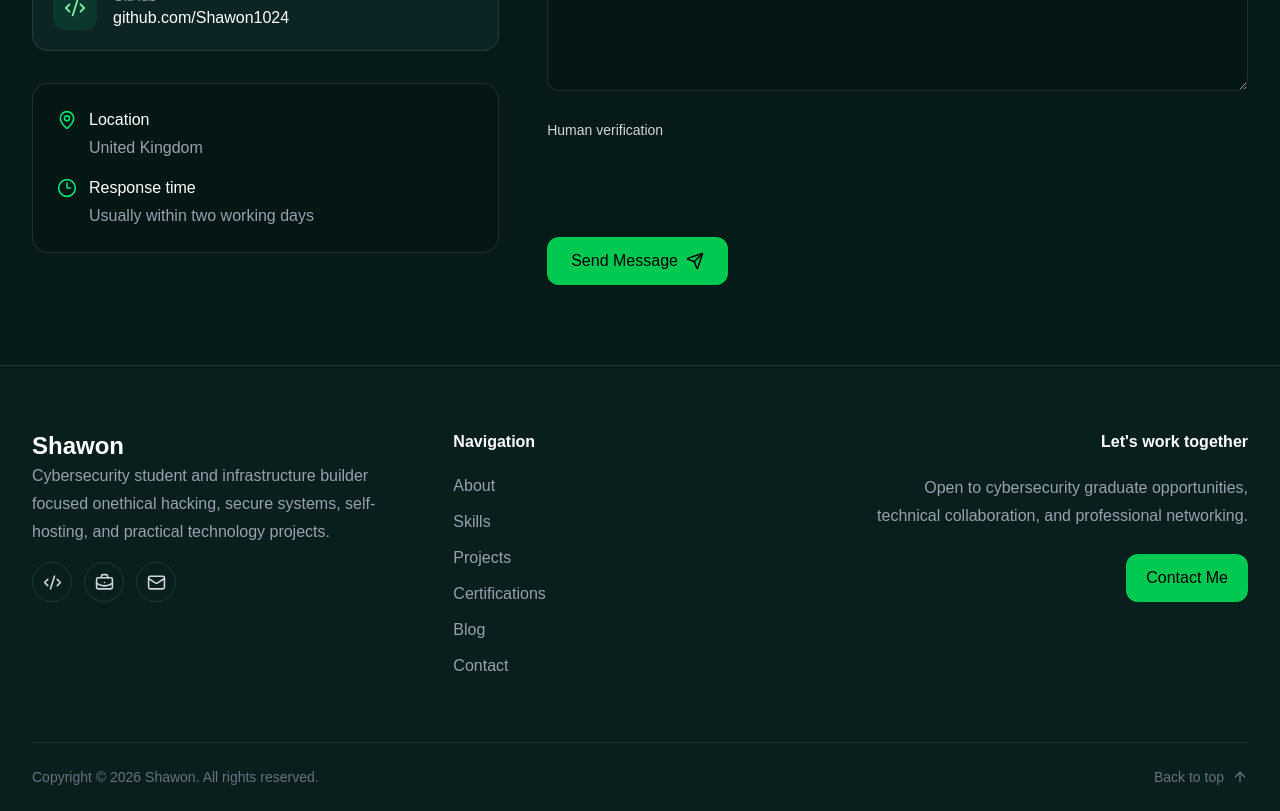
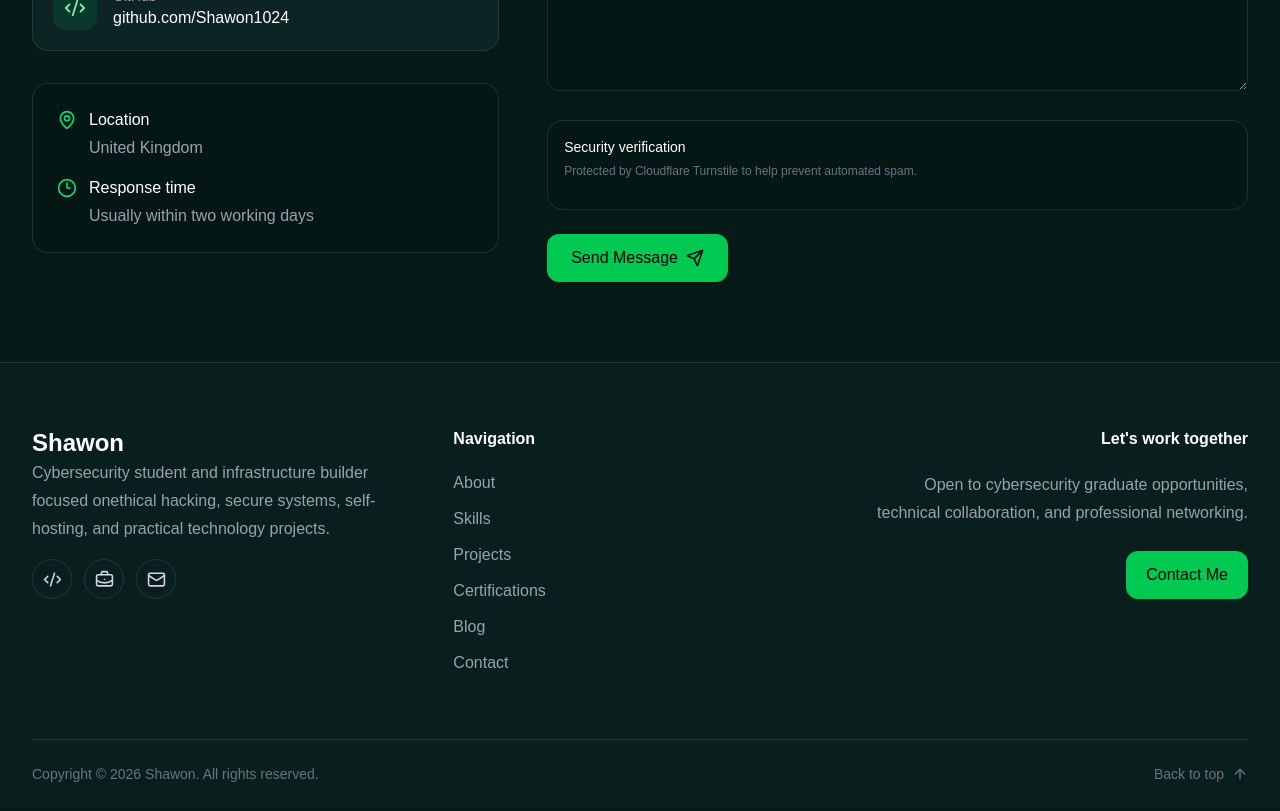
Before and after one commit to Shawon1024/meetshawon-portfolio, a Next.js app: page /contact in a window 1280 px wide. Shown: the part 1000-1811 px from the top of the page. Built offline with nearby package versions, Linux system fonts and the light colour scheme; no server answers.

Commit message:
Add Turnstile protection and clean UX to contact form

```diff
--- a/src/app/contact/ContactForm.tsx
+++ b/src/app/contact/ContactForm.tsx
@@ -526,23 +526,31 @@ export default function ContactForm() {
 
         {/* TURNSTILE */}
 
+<div className="rounded-2xl border border-white/10 bg-black/10 p-4">
+  <div className="flex flex-col gap-3">
     <div>
-          <p className="mb-2 text-sm font-medium text-gray-300">
-            Human verification
+      <p className="text-sm font-medium text-white">
+        Security verification
       </p>
+
+      <p className="mt-1 text-xs leading-5 text-gray-500">
+        Protected by Cloudflare Turnstile to help prevent automated spam.
+      </p>
+    </div>
 
     {!siteKey ? (
       <p className="rounded-xl border border-amber-400/20 bg-amber-400/10 px-4 py-3 text-sm text-amber-300">
         Human verification is not configured.
       </p>
     ) : (
+      <div className="flex justify-center overflow-hidden rounded-xl">
         <div
-              ref={
-                turnstileContainerRef
-              }
-              className="min-h-[65px] overflow-hidden rounded-xl"
+          ref={turnstileContainerRef}
+          className="w-full max-w-[420px]"
         />
+      </div>
     )}
+  </div>
 </div>
 
         {error && (
```
Lines whose indentation alone changed are shown as unchanged.
